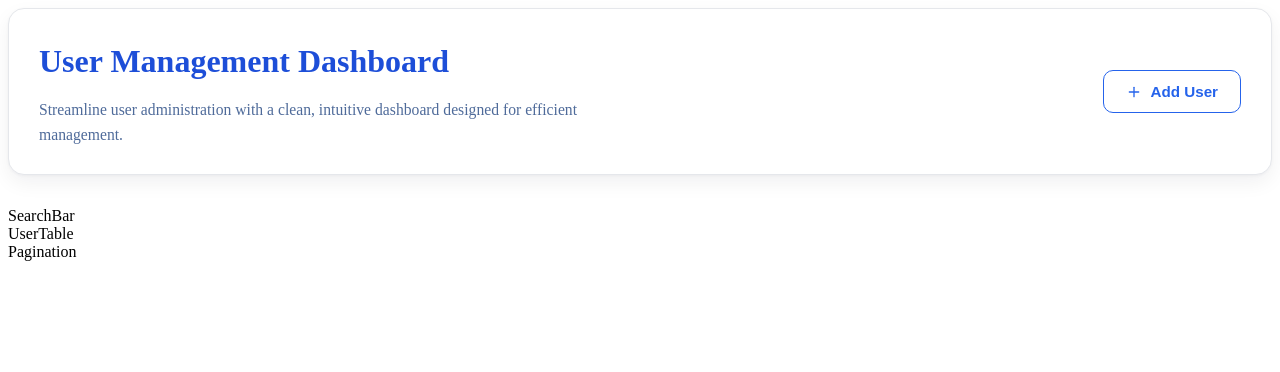
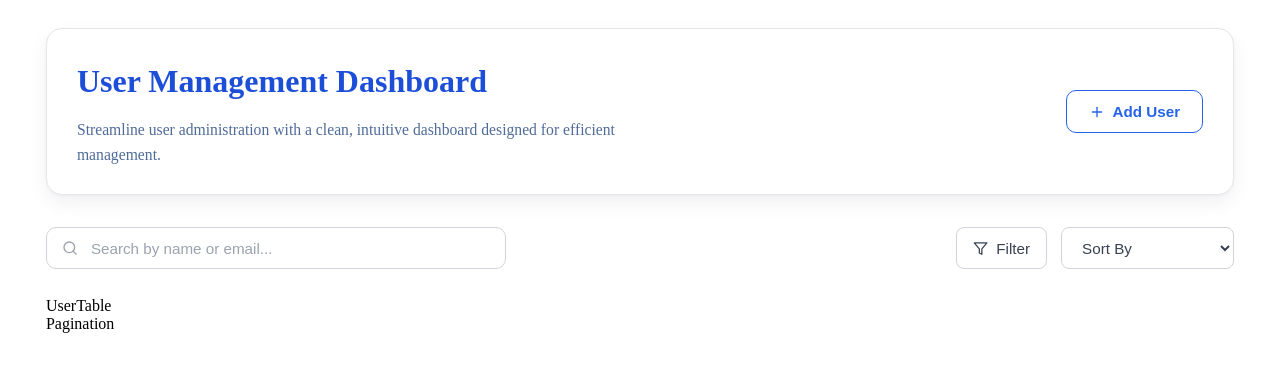
Before and after one commit to AmalRajMP/user-management-dashboard, a React (Vite) app: page / in a window 1280 px wide. Shown: the top 372 px of the page. Built offline with nearby package versions, Linux system fonts and the light colour scheme.

Commit message:
feat(dashboard): add dashboard toolbar UI

```diff
--- a/src/components/SearchBar.jsx
+++ b/src/components/SearchBar.jsx
@@ -1,7 +1,19 @@
+import { FiSearch } from "react-icons/fi"
+
 import "../styles/SearchBar.css"
 
 const SearchBar = () => {
-  return <div>SearchBar</div>
+  return (
+    <div className="search-bar">
+      <FiSearch className="search-icon" />
+
+      <input
+        type="search"
+        className="search-input"
+        placeholder="Search by name or email..."
+      />
+    </div>
+  )
 }
 
 export default SearchBar
--- a/src/pages/Dashboard.jsx
+++ b/src/pages/Dashboard.jsx
@@ -3,14 +3,40 @@ import SearchBar from "../components/SearchBar"
 import UserTable from "../components/UserTable"
 import Pagination from "../components/Pagination"
 
+import { FiFilter } from "react-icons/fi"
+
+import "../styles/Dashboard.css"
+
 const Dashboard = () => {
   return (
-    <>
+    <main className="dashboard">
       <Header />
-      <SearchBar />
+
+      <section className="dashboard-toolbar">
+        <SearchBar />
+
+        <div className="toolbar-actions">
+          <button type="button" className="filter-btn">
+            <FiFilter className="filter-icon" />
+            <span>Filter</span>
+          </button>
+
+          <select className="sort-select">
+            <option value="">Sort By</option>
+            <option value="name-asc">Name (A-Z)</option>
+            <option value="name-desc">Name (Z-A)</option>
+            <option value="email-asc">Email (A-Z)</option>
+            <option value="email-desc">Email (Z-A)</option>
+            <option value="department-asc">Department (A-Z)</option>
+            <option value="department-desc">Department (Z-A)</option>
+          </select>
+        </div>
+      </section>
+
       <UserTable />
+
       <Pagination />
-    </>
+    </main>
   )
 }
 
--- /dev/null
+++ b/src/styles/Dashboard.css
@@ -0,0 +1,85 @@
+.dashboard {
+  max-width: 1400px;
+  width: 94%;
+
+  margin: 28px auto;
+}
+
+.dashboard-toolbar {
+  display: flex;
+  align-items: center;
+  justify-content: space-between;
+  gap: 20px;
+
+  margin-bottom: 28px;
+}
+
+.toolbar-actions {
+  display: flex;
+  align-items: center;
+  gap: 14px;
+}
+
+.filter-btn,
+.sort-select {
+  height: 42px;
+
+  padding: 0 16px;
+
+  border: 1px solid #d1d5db;
+  border-radius: 8px;
+
+  background-color: #ffffff;
+
+  font-size: 0.95rem;
+  font-weight: 500;
+
+  color: #374151;
+
+  transition:
+    border-color 0.2s ease,
+    box-shadow 0.2s ease,
+    background-color 0.2s ease;
+}
+
+.filter-btn {
+  display: flex;
+  align-items: center;
+  justify-content: center;
+  gap: 8px;
+
+  cursor: pointer;
+}
+.filter-icon {
+  font-size: 0.95rem;
+}
+
+.filter-btn:hover,
+.sort-select:hover {
+  border-color: #2563eb;
+}
+
+.filter-btn:focus,
+.sort-select:focus {
+  outline: none;
+
+  border-color: #2563eb;
+
+  box-shadow: 0 0 0 3px rgba(37, 99, 235, 0.12);
+}
+
+@media (max-width: 768px) {
+  .dashboard-toolbar {
+    flex-direction: column;
+    align-items: stretch;
+  }
+
+  .toolbar-actions {
+    width: 100%;
+  }
+
+  .filter-btn,
+  .sort-select {
+    flex: 1;
+  }
+}
--- a/src/styles/SearchBar.css
+++ b/src/styles/SearchBar.css
@@ -0,0 +1,53 @@
+.search-bar {
+  position: relative;
+
+  flex: 1;
+  max-width: 460px;
+}
+
+.search-icon {
+  position: absolute;
+
+  top: 50%;
+  left: 16px;
+
+  transform: translateY(-50%);
+
+  color: #9ca3af;
+
+  font-size: 1rem;
+
+  pointer-events: none;
+}
+
+.search-input {
+  width: 100%;
+  height: 42px;
+
+  padding: 0 16px 0 44px;
+
+  border: 1px solid #d1d5db;
+  border-radius: 10px;
+
+  background-color: #ffffff;
+
+  font-size: 0.95rem;
+
+  color: #374151;
+
+  transition:
+    border-color 0.2s ease,
+    box-shadow 0.2s ease;
+}
+
+.search-input::placeholder {
+  color: #9ca3af;
+}
+
+.search-input:focus {
+  outline: none;
+
+  border-color: #2563eb;
+
+  box-shadow: 0 0 0 3px rgba(37, 99, 235, 0.12);
+}
```
